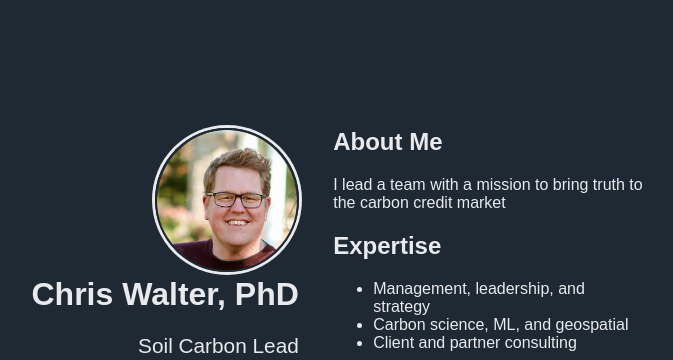
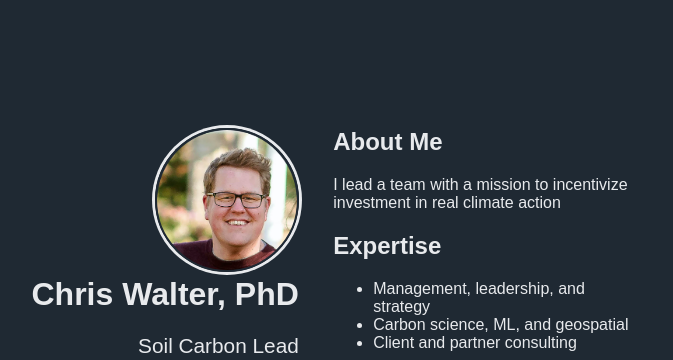
Before and after one commit to waltscience/waltscience.github.io, a Jekyll site: the page built from index.html, in a window 1280 px wide. Shown: the top 360 px of the page, without its empty margins (334-1007 px from the left). Built offline with Jekyll 4.4.1, drawn with Linux system fonts in a browser that asks for light colours; nearby versions of some CDN libraries.

Commit message:
Update content.html

```diff
--- a/_includes/content.html
+++ b/_includes/content.html
@@ -1,5 +1,5 @@
 <h2>About Me</h2>
-<p>I lead a team with a mission to bring truth to the carbon credit market</p>
+<p>I lead a team with a mission to incentivize investment in real climate action</p>
 
 <h2>Expertise</h2>
 <ul>
```
